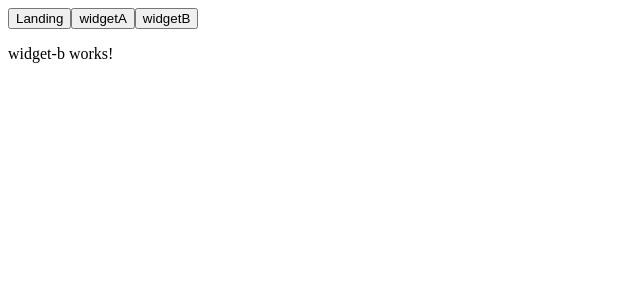
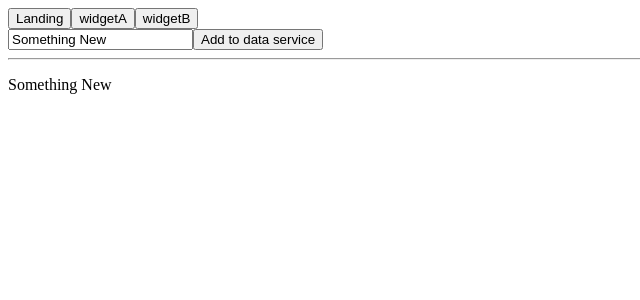
Before and after one commit to crispyDyne/ngDemo, an Angular app: page /widgetB in a window 1280 px wide. Shown: the top 300 px of the page, without its empty margins (0-640 px from the left). Built offline with nearby package versions, Linux system fonts and the light colour scheme.

Commit message:
data service

```diff
--- a/src/app/app.module.ts
+++ b/src/app/app.module.ts
@@ -1,5 +1,7 @@
 import { BrowserModule } from '@angular/platform-browser';
 import { NgModule } from '@angular/core';
+
+import { FormsModule } from '@angular/forms';
 
 import { AppRoutingModule } from './app-routing.module';
 import { AppComponent } from './app.component';
@@ -18,7 +20,7 @@ import { LandingComponent } from './structure/landing/landing.component';
     WidgetBComponent,
     LandingComponent,
   ],
-  imports: [BrowserModule, AppRoutingModule],
+  imports: [BrowserModule, AppRoutingModule, FormsModule],
   providers: [],
   bootstrap: [AppComponent],
 })
--- a/src/app/components/widget-a/widget-a.component.html
+++ b/src/app/components/widget-a/widget-a.component.html
@@ -1 +1 @@
-<p>widget-a works!</p>
+<p *ngFor="let element of data">{{ element + '!' }}</p>
--- a/src/app/components/widget-a/widget-a.component.ts
+++ b/src/app/components/widget-a/widget-a.component.ts
@@ -1,4 +1,5 @@
 import { Component, OnInit } from '@angular/core';
+import { DataService } from 'src/app/data.service';
 
 @Component({
   selector: 'app-widget-a',
@@ -6,7 +7,13 @@ import { Component, OnInit } from '@angular/core';
   styleUrls: ['./widget-a.component.scss'],
 })
 export class WidgetAComponent implements OnInit {
-  constructor() {}
+  constructor(
+    private dataService: DataService // Inject data service into this component
+  ) {}
 
-  ngOnInit(): void {}
+  data = []; // declare local data property and assign empty array
+
+  ngOnInit(): void {
+    this.data = this.dataService.data; // assign data in service to local property
+  }
 }
--- a/src/app/components/widget-b/widget-b.component.html
+++ b/src/app/components/widget-b/widget-b.component.html
@@ -1 +1,7 @@
-<p>widget-b works!</p>
+<div>
+    <input type="text" [(ngModel)]="inputText" value="inputText" />
+    <button (click)="onClick()">Add to data service</button>
+</div>
+
+<hr />
+<p>{{ inputText }}</p>
--- a/src/app/components/widget-b/widget-b.component.ts
+++ b/src/app/components/widget-b/widget-b.component.ts
@@ -1,4 +1,5 @@
 import { Component, OnInit } from '@angular/core';
+import { DataService } from 'src/app/data.service';
 
 @Component({
   selector: 'app-widget-b',
@@ -6,7 +7,15 @@ import { Component, OnInit } from '@angular/core';
   styleUrls: ['./widget-b.component.scss'],
 })
 export class WidgetBComponent implements OnInit {
-  constructor() {}
+  constructor(private dataService: DataService) {}
 
+  inputText = 'Something New';
   ngOnInit(): void {}
+
+  onClick(): void {
+    if (this.inputText.length > 0) {
+      this.dataService.data.push(this.inputText); // add text to data array
+    }
+    this.inputText = ''; // clear the text
+  }
 }
--- /dev/null
+++ b/src/app/data.service.ts
@@ -0,0 +1,10 @@
+import { Injectable } from '@angular/core';
+
+@Injectable({
+  providedIn: 'root',
+})
+export class DataService {
+  data = ['First piece of default Data', 'Second piece of default data'];
+
+  constructor() {}
+}
```
Also changed, not shown: 1 other file (tests, documents, lock files or other folders).
